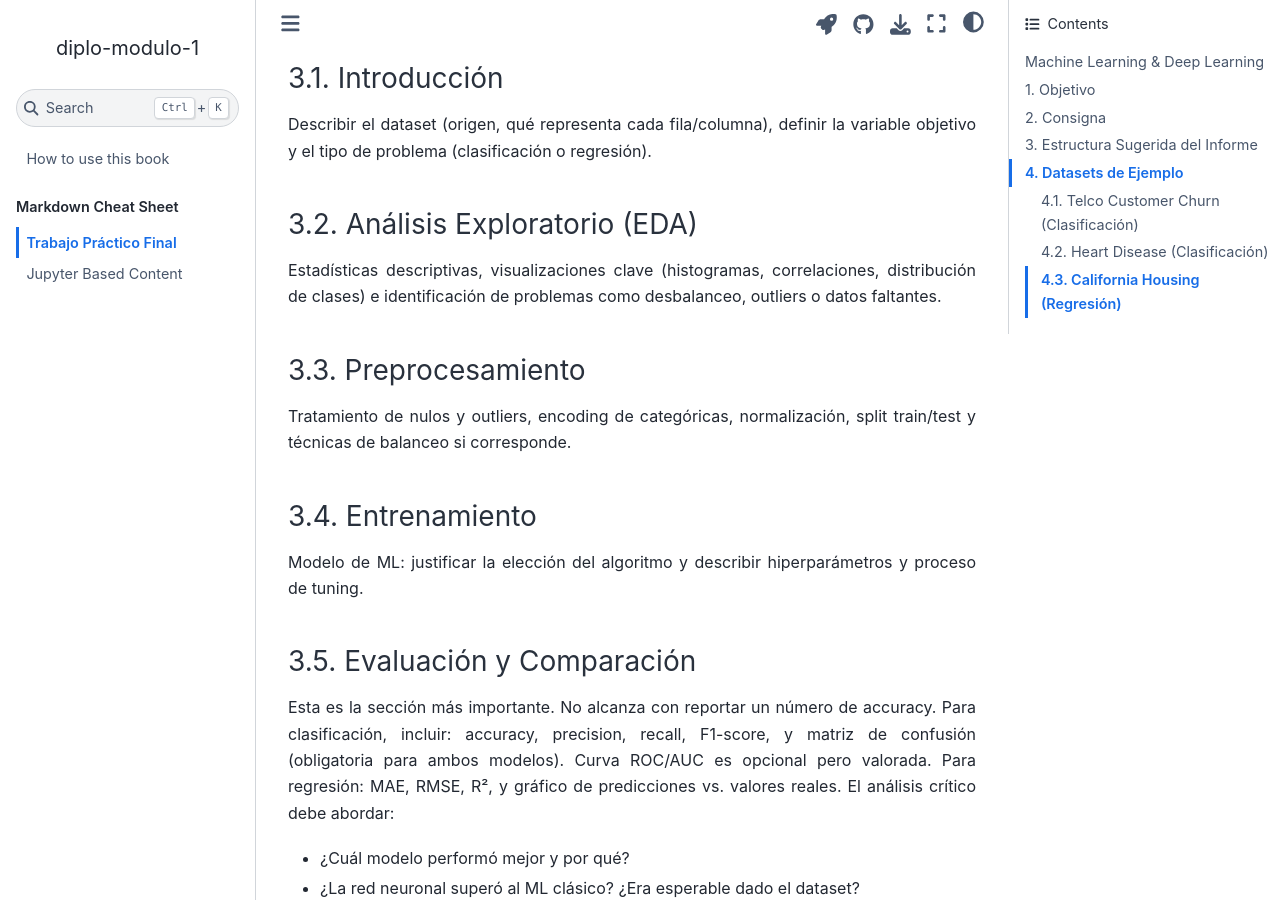
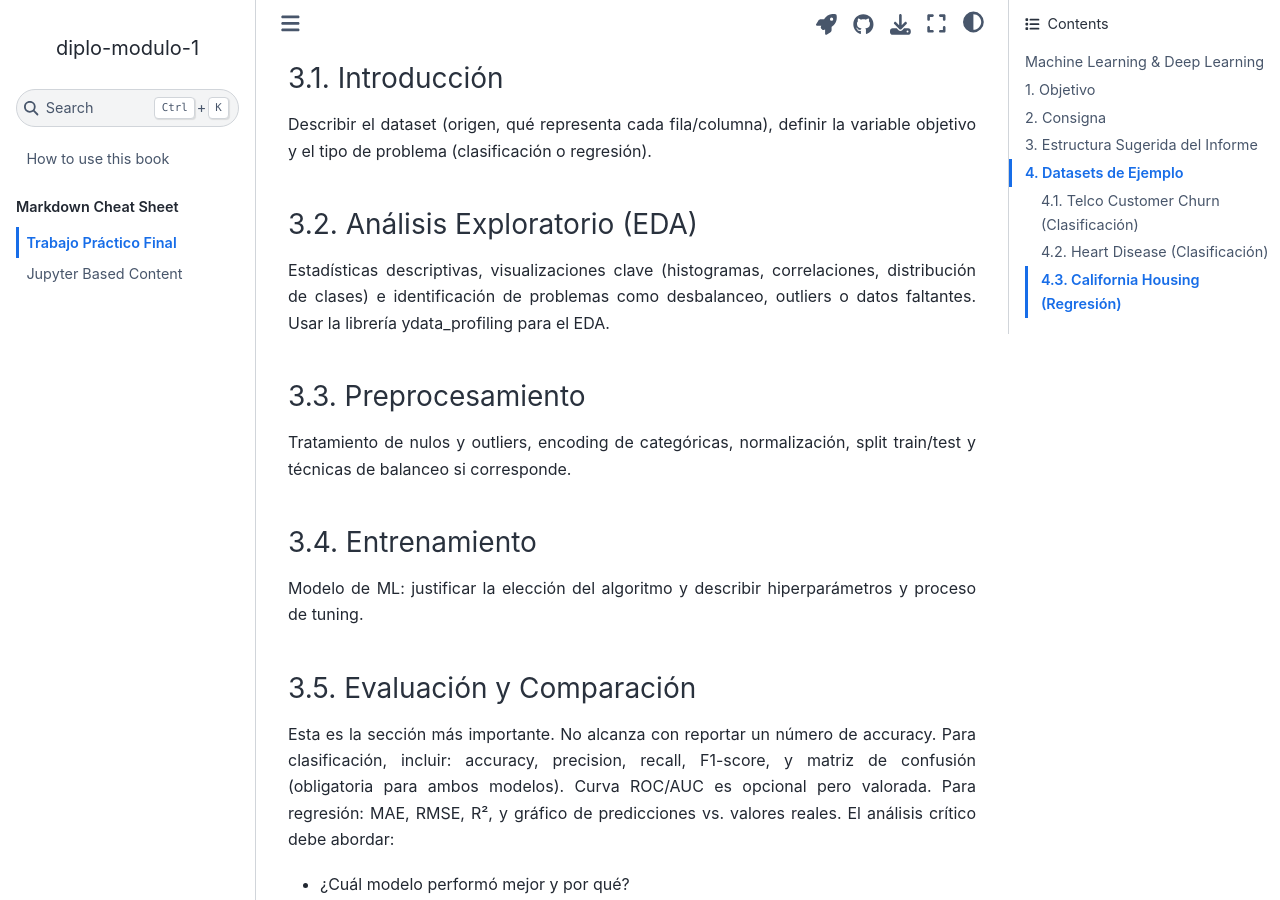
Before and after one commit to leonardoheis/diplo-module-1, a Jupyter Book: the page built from book/chapters/01_markdown.md, in a window 1280 px wide and 900 px high, scrolled down 912 px. Built offline with Jupyter Book 1.0.4 settings and Sphinx 7.4.7 and the Sphinx Book theme 1.1.4, drawn with Linux system fonts in a browser that asks for light colours.

Commit message:
Add usage of ydata_profiling library for EDA in Markdown notebook

```diff
--- a/book/chapters/01_markdown.md
+++ b/book/chapters/01_markdown.md
@@ -38,6 +38,7 @@ Describir el dataset (origen, qué representa cada fila/columna), definir la var
 
 #### 3.2. Análisis Exploratorio (EDA)
 Estadísticas descriptivas, visualizaciones clave (histogramas, correlaciones, distribución de clases) e identificación de problemas como desbalanceo, outliers o datos faltantes.
+Usar la librería ydata_profiling para el EDA.
 
 #### 3.3. Preprocesamiento
 Tratamiento de nulos y outliers, encoding de categóricas, normalización, split train/test y técnicas de balanceo si corresponde.
```
